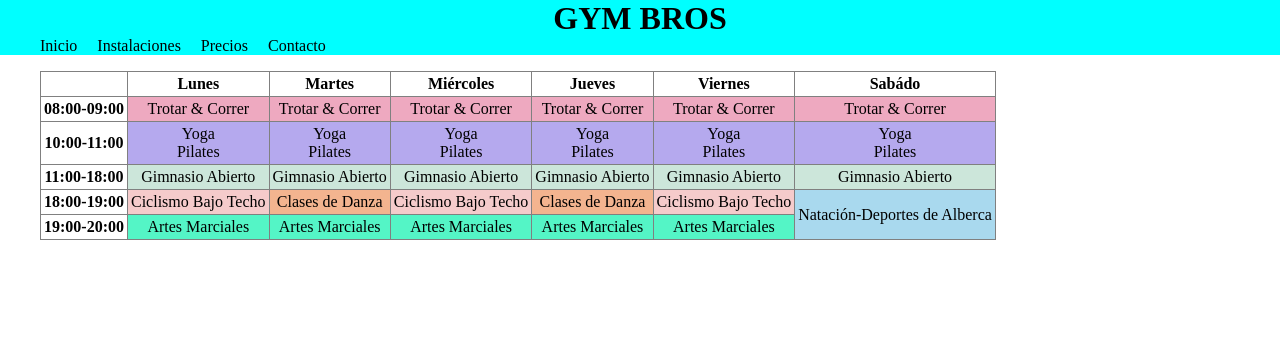
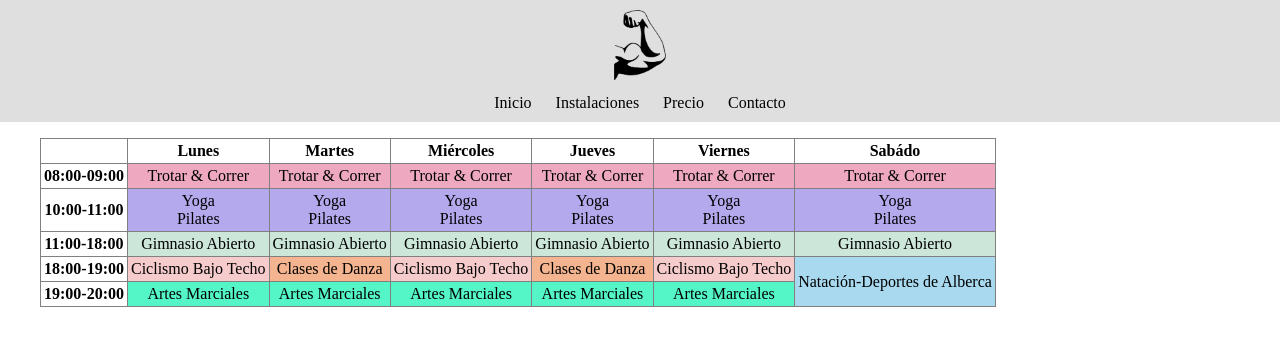
Before and after one commit to aminBenja/responsiveNavBar, a plain HTML site: page index.html in a window 1280 px wide. Drawn offline with Linux system fonts and the light colour scheme.

Commit message:
terminado

```diff
--- a/colors-table-in.css
+++ b/colors-table-in.css
@@ -19,3 +19,13 @@
 #artes-marciales{
     background-color: #54f5c6;
 }
+
+table{
+    border-collapse: collapse;
+}
+.h-clases-dirigida tr, th, td{
+    border: 1px solid grey;
+    padding: 3px;
+    text-align: center;
+
+}
--- a/index.html
+++ b/index.html
@@ -9,15 +9,17 @@
     <link rel="stylesheet" href="colors-table-in.css">
 </head>
 <body>
-    <div class="franja">
-        <h1>GYM BROS</h1>
-        <ul>
-            <li>Inicio</li>
-            <li>Instalaciones</li>
-            <li>Precios</li>
-            <li>Contacto</li>
-        </ul>
-    </div>
+   <header id="navbar">
+        <div class="logo">
+            <a href="index.html"><img src="img/logo.png" alt="gim logo"></a>
+        </div>
+        <nav>
+            <a href="" class="nav-link">Inicio</a>
+            <a href="" class="nav-link">Instalaciones</a>
+            <a href="" class="nav-link">Precio</a>
+            <a href="" class="nav-link">Contacto</a>
+        </nav>
+    </header>
     <dir class="h-clases-dirigidas">
         <table>
             <tr>
@@ -37,6 +39,7 @@
                 <td id="trotar">Trotar & Correr</td>
                 <td id="trotar">Trotar & Correr</td>
                 <td id="trotar">Trotar & Correr</td>
+
 
             </tr>
             <tr>
--- a/styles.css
+++ b/styles.css
@@ -1,34 +1,45 @@
-body {
+body{
     margin: 0%;
+
 }
-.franja{
-    background-color: aqua;
+header{
+    display: flex;
+    flex-direction: column;
+    background-color: #dfdfdf;
+    justify-content: space-between;
+    padding: 10px;
+
+    align-items: center;
+}
+header nav a{
+    color: black;
+    text-decoration: none;
+    margin-left: 10px;
+    margin-right: 10px;
+}
+header nav a:hover{
+    color:#909090;
+}
+
+.logo{
+    display: flex;
+    align-items: center;
 
 }
 
+.logo img{
+    height: 70px;
+    padding-bottom: 10px;
+}
 
-.franja h1{
-    margin: 0%;
-    text-align: center;
-}
-.franja ul{
-    margin: 0%;
-    list-style: none;
-    padding: auto;
-    overflow: auto;
+/*RESPONSIVE*/
+@media (max-width:700px){
+    header{
+        flex-direction: column;
+    }
 
 }
-.franja li{
-    float: left;
-    padding-right: 20px;
-
-}
-table{
-    border-collapse: collapse;
-}
-.h-clases-dirigida tr, th, td{
-    border: 1px solid grey;
-    padding: 3px;
-    text-align: center;
-
-}
+/*para que apartir de los 700px mi menu haga que
+los elementos de mi header (los cuáles hemos de recordar
+que solo son los "a" ya que la img y el titulo están
+en un div aparte) se flexionen en columnas*/
```
Also changed, not shown: img/logo.png (added), img/muscle.jpg (deleted).
